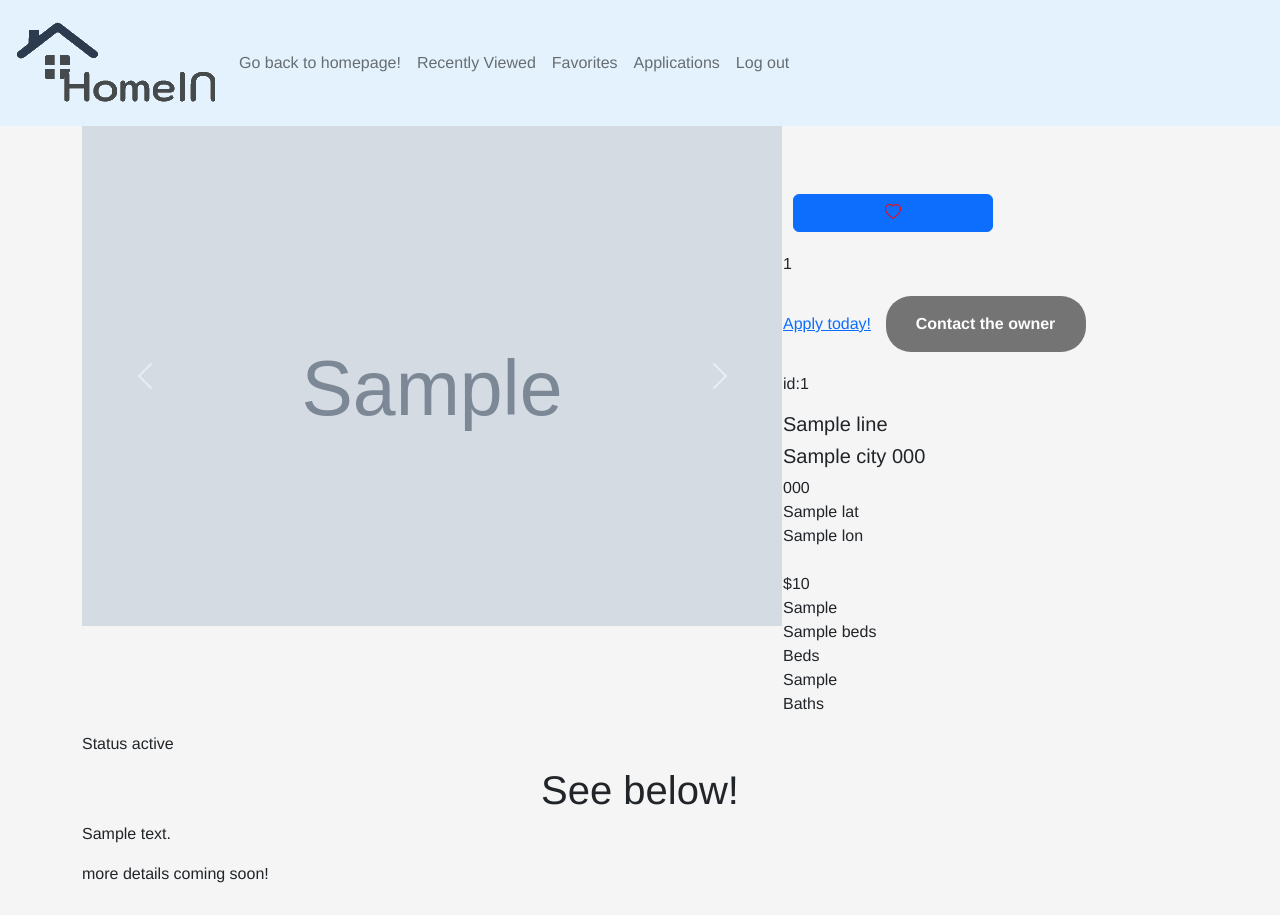
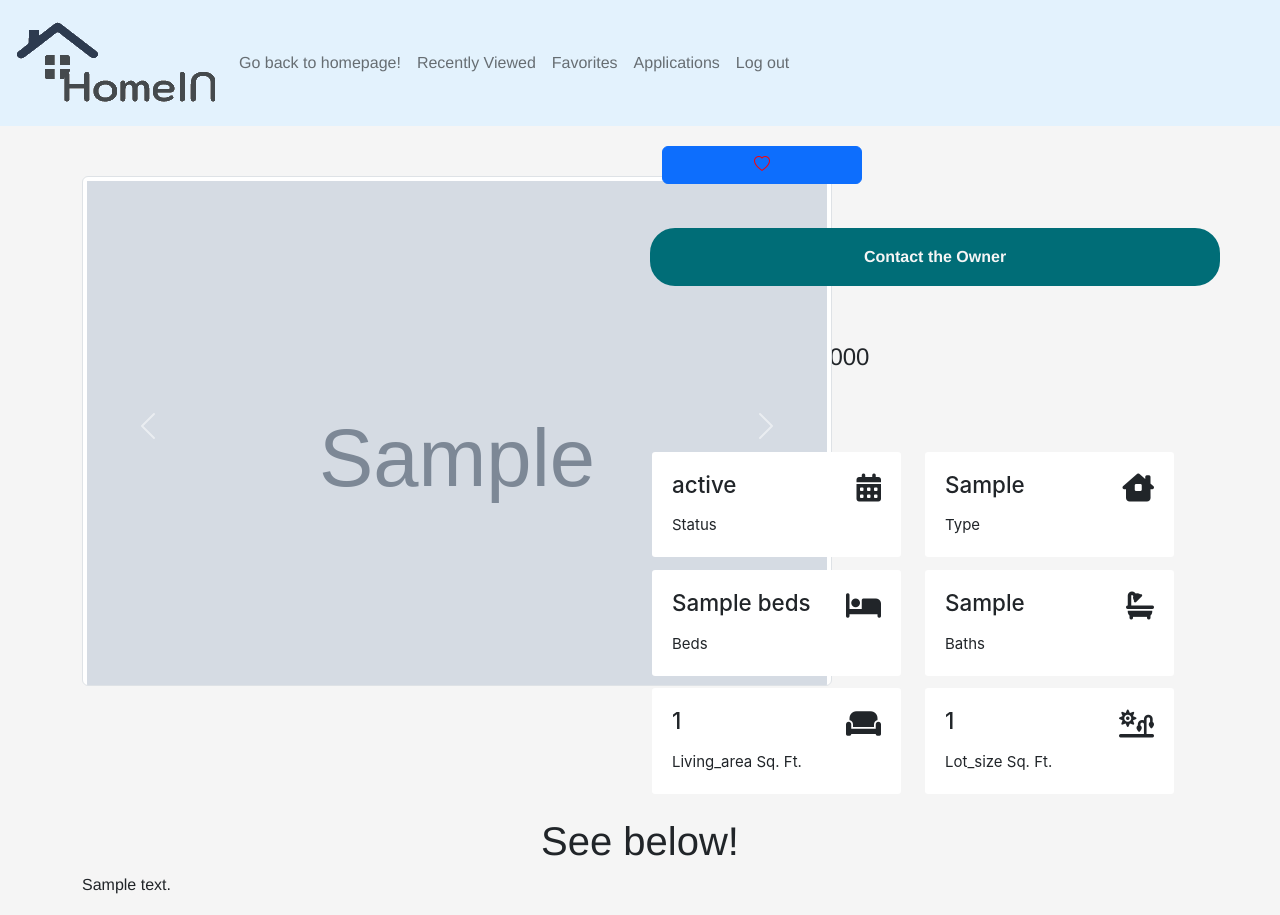
Before and after one commit to Yadi-Wang/hb-project, a Flask app: page /properties/1 in a window 1280 px wide. Shown: the top 915 px of the page. Run offline with Flask 2, Linux system fonts and the light colour scheme; the visitor is signed in with stand-in values (Sample User, id 1); tables that the repository leaves empty hold one stand-in row (values such as "Sample post"); grey boxes marked "Sample" are stand-in pictures; a database or web service that is not in the repository returns one stand-in record (values such as "Sample title"); data that the repository does not hold is empty; some libraries are stand-ins or nearby versions.

Commit message:
add styles on individule page

```diff
--- a/static/css/style.css
+++ b/static/css/style.css
@@ -83,9 +83,9 @@
   margin: 20px 10px;
   border-radius: 25px;
   font-weight: bold;
-  border: 2px solid #83C5BE;
-  background: #83C5BE;
-  color: white;
+  border: 2px solid #006D77;
+  background: #006D77;
+  color: whitesmoke;
   cursor: pointer;
   position:relative;
   overflow: hidden;
@@ -111,6 +111,54 @@
     bottom: 8%;
     right: 8%;
 } */
+
+.about-details {
+    width: 250px;
+    height: 500px;
+    background: linear-gradient();
+    position: absolute;
+    top: -20px;
+    left: 900px;
+    border-radius: 10px;
+    padding: 25px;
+}
+
+.card-sm {
+    margin-bottom: 0.8rem;
+    position: relative;
+    display: flex;
+    flex-direction: column;
+    min-width: 0;
+    background-color: #fff;
+    background-clip: border-box;
+    border: 0px solid;
+    border-radius: 0.2rem;
+}
+
+.value {
+  font-family: "Jost", -apple-system, BlinkMacSystemFont, "Segoe UI", "Helvetica Neue", Arial, sans-serif;
+  font-size: 1.4rem;
+  font-weight: 500;
+  line-height: 1.2;
+  margin-bottom: 0.2rem;
+}
+
+.label {
+    font-family: "Hind Vadodara", -apple-system, BlinkMacSystemFont, "Segoe UI", "Helvetica Neue", Arial, sans-serif;
+    font-size: 0.9375rem;
+    font-weight: 400;
+    line-height: 1.5;
+    text-align: left;
+}
+
+
+
+.card-sm-body {
+    padding: 1.25rem;
+    min-height: 1px;
+    flex: 1 1 auto;
+
+}
 
 .bi-heart {
     color:red;
@@ -186,15 +234,19 @@
   opacity: 1;
 }
 
+.detail-img {
+  padding-top: 50px;
+}
 
+/* Sliding show of images */
 .carousel {
   height: 500px;
-  width: 700px;
+  width: 750px;
 }
 
 .carousel .carousel-item {
   height: 500px;
-  width: 700px;
+  width: 740px;
 }
 
 .carousel-item img {
@@ -203,5 +255,5 @@
     top: 0;
     left: 0;
     min-height: 500px;
-    width: 700px;
+    width: 740px;
 }
--- a/templates/base.html
+++ b/templates/base.html
@@ -9,7 +9,7 @@
     <link href="https://cdn.jsdelivr.net/npm/bootstrap@5.2.0-beta1/dist/css/bootstrap.min.css" rel="stylesheet">
     <link rel="stylesheet" href="https://cdn.jsdelivr.net/npm/bootstrap-icons@1.8.3/font/bootstrap-icons.css">
     <link rel="stylesheet" href="/static/css/style.css">
-
+    <script src="https://kit.fontawesome.com/47320da364.js" crossorigin="anonymous"></script>
     {% block head %}{% endblock %}
   </head>
   <body>
--- a/templates/myhomepage.html
+++ b/templates/myhomepage.html
@@ -42,7 +42,7 @@
         <p class="lead m-4">
           Quick search
         </p>
-        <button type="button" onclick="window.location.href = '/properties';">Search for your future Homes</button>
+        <button type="button" onclick="window.location.href = '/properties';">Search for your future Homes >></button>
       </div>
     </div>
 </div>
--- a/templates/property_details.html
+++ b/templates/property_details.html
@@ -40,15 +40,16 @@
 
 
 <!-- img section -->
+
+  <section id="about" class="about-section-padding">
     <div class="container">
-  <section id="about" class="about-section-padding">
+      <div class="row">
+        <div class="d-flex col-xxl-7 col-xl-6">
+          <div class="detail-img">
 
-      <div class="row">
-        <div class="col-lg-7 col-md-12 col-12">
-          <div class="about-img">
             <div id="carouselExampleIndicators" class="carousel slide" data-bs-ride="carousel">
 
-              <div class="carousel-inner">
+              <div class="carousel-inner img-thumbnail">
 
                 <div class="carousel-item active">
                   <img src="{{photos[1].href}}" class="d-block w-100" alt="...">
@@ -71,9 +72,10 @@
             </div>
           </div>
         </div>
-        <div class="col-lg-5 col-md-12 col-12 ps-lg-5 mt-md-5">
-          <div class="about-details">
 
+        <div class="d-flex col-xxl-5 col-xl-6">
+          <div id="about-details" class="w-100">
+            <div class="row">
               <form id="add-favorite-form" method="post" action="/add-to-favorites">
                 {% if new_property_id not in all_liked_properties_id %}
                 <button type="submit" value="{{new_property_id}}" class="btn btn-primary bi bi-heart" id="like-button">
@@ -82,12 +84,12 @@
                 <button type="submit" value="{{new_property_id}}" class="btn btn-primary bi bi-heart-fill" id="like-button">
                 </button>
                 {% endif %}
-              <div id="propertyid-filed">{{new_property_id}}</div>
+                <div class="hide" id="propertyid-filed">{{new_property_id}}</div>
               </form>
 
-            <a href="/apply/{{new_property_id}}"> Apply today!</a>
-            <button class="open-button" onclick="openForm()">Contact the owner</button>
+              <button type="button" onclick="window.location.href = '/apply/{{new_property_id}}';">Contact the Owner</button>
 
+             <!-- <button class="open-button" onclick="openForm()">Contact the owner</button>
              <div class="form-popup" id="myForm">
               <form action="/action_page.php" class="form-container">
                 <h1>Application Form</h1>
@@ -107,48 +109,121 @@
                 <button type="submit" class="btn" onclick="submitForm()">Submit</button>
                 <button type="button" class="btn cancel" onclick="closeForm()">Close</button>
               </form>
+             </div> -->
+
+              <div class="row">
+                <div class="homeAddress">
+                <h4 class="streetAddress">{{address_details.get('line')}},</h4>
+                <h4 class="cityAndState">{{ address_details.city}}
+                  {{ address_details.state_code}}
+                <span id="zip">{{ address_details.postal_code}}</span></h4>
                 </div>
 
-            <p>
-              id:{{new_property_id}}
-              <div class="homeAddress">
-               <h5 class="streetAddress">{{address_details.get('line')}}</h5>
-               <h5 class="cityAndState">{{ address_details.city}}
-                {{ address_details.state_code}}</h5>
-              <span id="zip">{{ address_details.postal_code}}</span>
-              </div>
 
+                <div class="hide">
                   <div id="lat">{{ address_details.get('lat')}}</div>
-              <div id="lon">{{ address_details.get('lon')}}</div><br>
-
-              <div class="home-main-blocks">
-                <div class="home-price-section">${{ property_details.get('price')}}</div>
-                <div class="home-type-section">
-                  <div class="value">{{ property_details.get('prop_type')}}</div>
-                </div>
-                <div class="home-bed-section">
-                  <div class="value">{{ property_details.get('beds')}}</div>
-                  <span class="label"> Beds</span>
-                </div>
-                <div class="home-bath-section">
-                  <div class="value">{{property_details.get('baths_full')}}</div>
-                  <span class="label"> Baths</span>
-                </div>
-
-              {% if 'lot_size' in 'property_details' %}
-              Lot Size {{ property_details.lot_size.get('size')}} sqft <br>
-              {% endif %}
-
-              {% if 'building_size' in 'property_details' %}
-              {{ property_details.building_size.get('size')}} sqft<br>
-              {% endif %}
-              </div>
-            </p>
+                  <div id="lon">{{ address_details.get('lon')}}</div>
                 </div>
               </div>
 
-        <div class="about-text">
-          Status {{ property_details.get('prop_status')}} <br>
+              <div class="row">
+                <div class="home-price-section">${{ property_details.get('price')}}</div>
+                <div class="col-sm-6">
+                  <div class="card-sm">
+                    <div class="card-sm-body">
+                      <div class="row">
+                        <div class="mt-0 col">
+                          <div class="value">{{ property_details.get('prop_status')}}</div>
+                        </div>
+                        <div class="col-auto col">
+                          <h3><i class="fa-solid fa-calendar-days"></i></h3>
+                        </div>
+                      </div>
+                      <span class="label"> Status</span>
+                    </div>
+                  </div>
+
+                  <div class="card-sm">
+                    <div class="card-sm-body">
+                      <div class="row">
+                        <div class="mt-0 col">
+                          <div class="value">{{ property_details.get('beds')}}</div>
+                        </div>
+                        <div class="col-auto col">
+                          <h3><i class="fa-solid fa-bed"></i></h3>
+                        </div>
+                      </div>
+                      <span class="label"> Beds</span>
+                    </div>
+                  </div>
+
+                  <div class="card-sm">
+                    <div class="card-sm-body">
+                      <div class="row">
+                        <div class="mt-0 col">
+                          <div class="value">{{ property_details.get('building_size')['size']}}</div>
+                        </div>
+                        <div class="col-auto col">
+                          <h3><i class="fa-solid fa-couch"></i></h3>
+                        </div>
+                      </div>
+                      <span class="label"> Living_area   Sq. Ft.</span>
+                    </div>
+                  </div>
+                </div>
+
+                <div class="col-sm-6">
+                  <div class="card-sm">
+                    <div class="card-sm-body">
+                      <div class="row">
+                        <div class="mt-0 col">
+                          <div class="value">{{ property_details.get('prop_type')}}</div>
+                        </div>
+                        <div class="col-auto col">
+                          <h3><i class="fa-solid fa-house-chimney-window"></i></h3>
+                        </div>
+                      </div>
+                      <span class="label"> Type</span>
+                    </div>
+                  </div>
+
+                  <div class="card-sm">
+                    <div class="card-sm-body">
+                      <div class="row">
+                        <div class="mt-0 col">
+                          <div class="value">{{property_details.get('baths_full')}}</div>
+                        </div>
+                        <div class="col-auto col">
+                          <h3><i class="fa-solid fa-bath"></i></h3>
+                        </div>
+                      </div>
+                      <span class="label"> Baths</span>
+                    </div>
+                  </div>
+
+                  <div class="card-sm">
+                    <div class="card-sm-body">
+                      <div class="row">
+                        <div class="mt-0 col" style="width: 175px;">
+                          <div class="value"> {{ property_details.get('lot_size')['size']}}</div>
+                        </div>
+                        <div class="col-auto col">
+                          <h3><i class="fa-solid fa-sun-plant-wilt"></i></h3>
+                        </div>
+                      </div>
+                      <span class="label"> Lot_size   Sq. Ft.</span>
+                    </div>
+                  </div>
+                </div>
+              </div>
+            </div>
+          </div>
+        </div>
+      </div>
+    </div>
+  </section>
+
+  <div class="container">
     <h1>See below!</h1>
 
     {% if property_details.description %}
@@ -158,33 +233,43 @@
     <p>more details coming soon!</p>
   </div>
 
-  </section>
+  <div class="container">
+    <h1>See on the map!</h1>
+    <div id="map">
+  </div>
+
 
   <div class="container">
-    <h1>See on the map!</h1>
-    <div id="map"></div>
+    <h2><i class="fa-solid fa-graduation-cap"> Schools</i></h2>
+    <table id="school" class="table table-striped">
+      <thead>
+        <tr>
+          <th>School</th>
+          <th>Score</th>
+        </tr>
+      </thead>
+      <tbody>
+        {% for school in schools %}
+          <tr>
+            <td>{{school.get('name')}}</td>
+            <td>{{school.ratings.get('great_schools_rating')}}</td>
+          </tr>
+        {% endfor %}
+      </tbody>
+    </table>
   </div>
 
-    <h1>School information</h1>
-    <div class="school">
-      <ul>
-      {% for school in schools %}
-        <li>{{school.get('name')}}, {{school.ratings.get('great_schools_rating')}}</li>
-      {% endfor %}
-      </ul>
-    </div>
 
+  <div class="container">
     <h1>Point of Interests</h1>
-    <div id="interests">
-      <ul>
         <div>
-          <li>Restaurants</li>
-          <table>
+          <h2><i class="fa-solid fa-utensils"> Restaurants</i></h2>
+          <table class="table table-striped">
             <thead>
               <tr>
-                <th>Name</th>
-                <th>Address</th>
-                <th>Distance</th>
+                <th scope="col">Name</th>
+                <th scope="col">Address</th>
+                <th scope="col">Distance</th>
               </tr>
             </thead>
             <tbody id="restaurants">
@@ -196,13 +281,13 @@
         </div>
 
         <div>
-          <li>Trails</li>
-          <table>
+          <h2><i class="fa-solid fa-person-hiking"> Trails</i></h2>
+          <table class="table table-striped">
             <thead>
               <tr>
-                <th>Name</th>
-                <th>City,State</th>
-                <th>Description</th>
+                <th scope="col">Name</th>
+                <th scope="col">City,State</th>
+                <th scope="col">Description</th>
               </tr>
             </thead>
             <tbody id="outdoors">
@@ -211,8 +296,6 @@
           </table>
           <p id="restaurants"></p>
           <script src="/static/js/nearby_trails.js"></script>
-        </div>
-      </ul>
         </div>
   </div>
 
```
Lines whose indentation alone changed are shown as unchanged.
